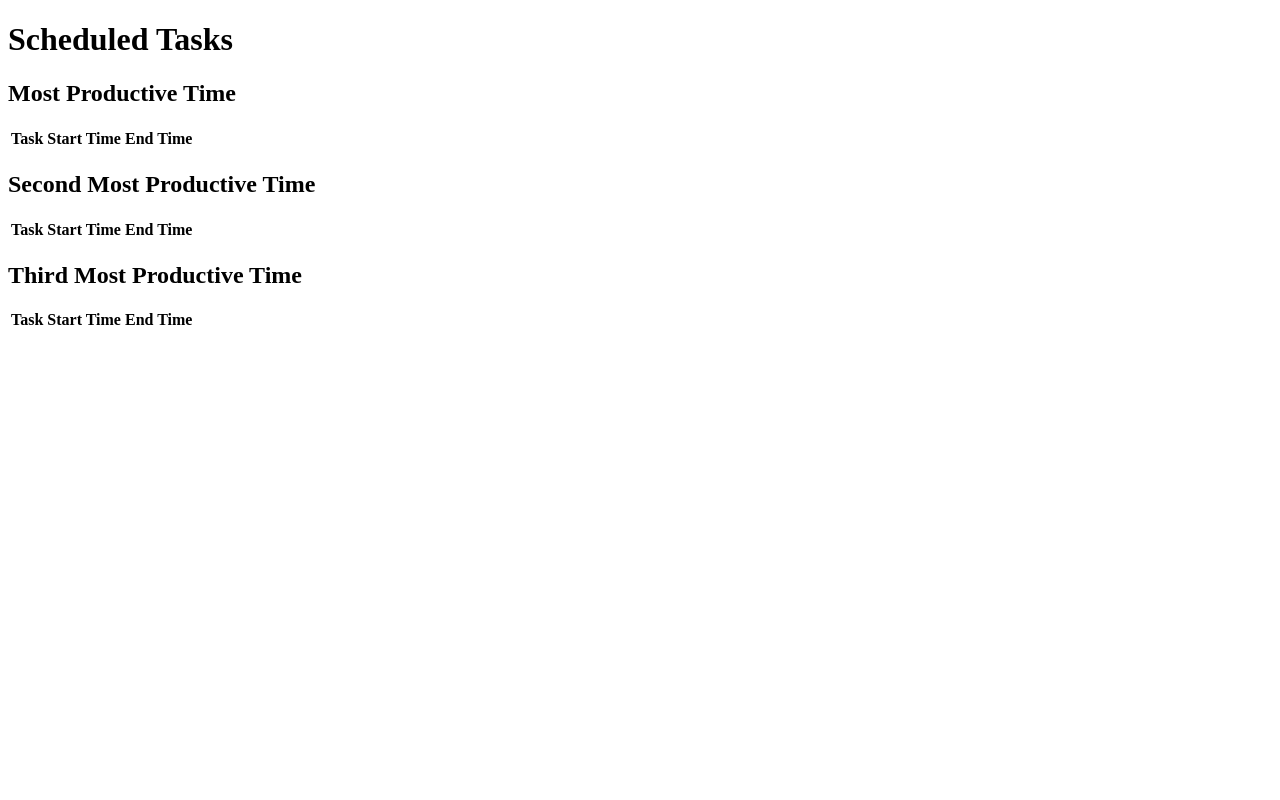
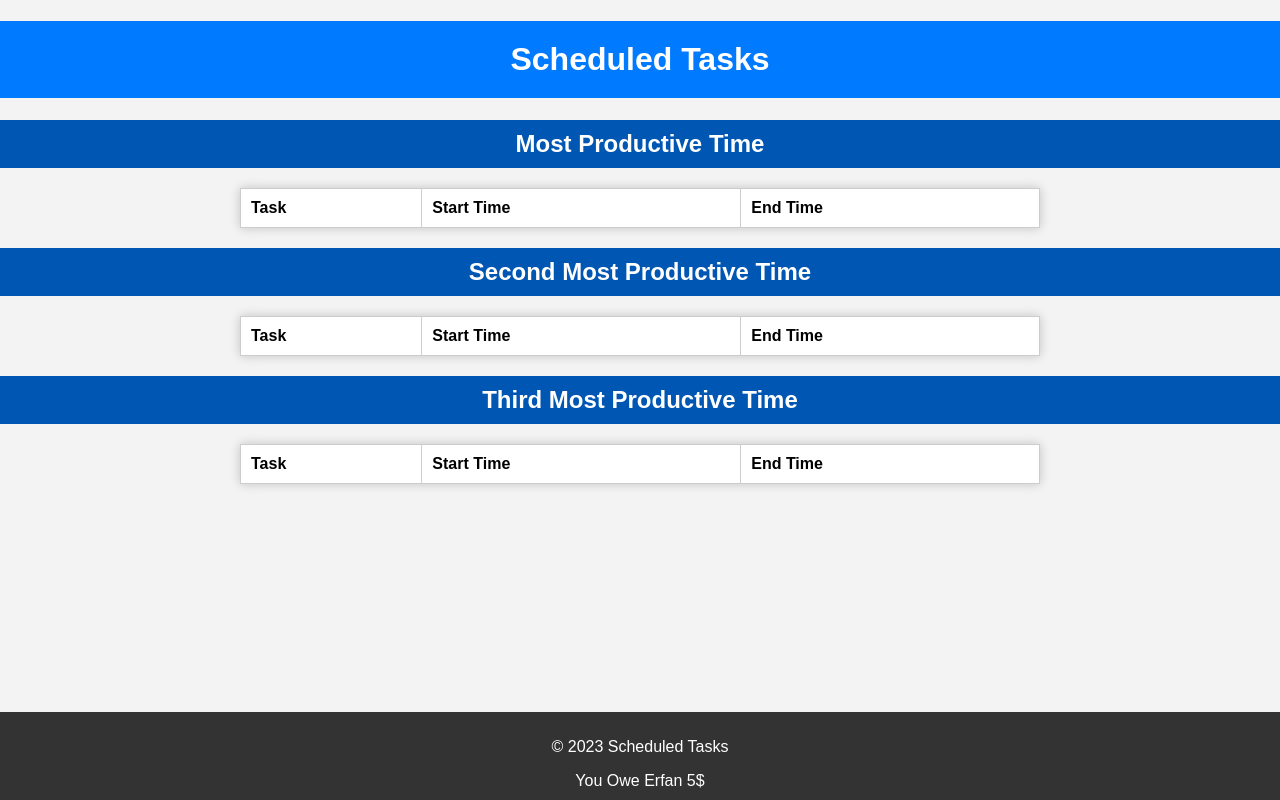
Before and after one commit to erfan231/Schedular, a Flask app: page /calendar in a window 1280 px wide. Run offline with Flask 3, Linux system fonts and the light colour scheme; lists and menus that the app fills with data are empty.

Commit message:
done - v2

```diff
--- a/templates/tasks.html
+++ b/templates/tasks.html
@@ -2,6 +2,61 @@
 <html>
 <head>
     <title>Scheduled Tasks</title>
+    <style>
+        body {
+            font-family: Arial, sans-serif;
+            background-color: #f3f3f3;
+            margin: 0;
+            padding: 0;
+            text-align: center;
+        }
+        h1 {
+            background-color: #007BFF;
+            color: #fff;
+            padding: 20px 0;
+        }
+        h2 {
+            background-color: #0056b3;
+            color: #fff;
+            padding: 10px;
+        }
+        table {
+            width: 100%;
+            max-width: 800px;
+            margin: 20px auto;
+            background-color: #fff;
+            border-collapse: collapse;
+            box-shadow: 0px 0px 10px rgba(0, 0, 0, 0.2);
+        }
+        th, td {
+            border: 1px solid #ccc;
+            padding: 10px;
+            text-align: left;
+        }
+        tr:nth-child(even) {
+            background-color: #f3f3f3;
+        }
+        tr:nth-child(odd) {
+            background-color: #fff;
+        }
+
+        footer {
+            background-color: #333;
+            color: #fff;
+            text-align: center;
+            padding: 10px 0;
+            position: absolute;
+            bottom: 0;
+            width: 100%;
+        }
+
+        /* Adjust link styles as needed */
+        footer a {
+            color: #fff;
+            text-decoration: none;
+        }
+
+    </style>
 </head>
 <body>
     <h1>Scheduled Tasks</h1>
@@ -38,7 +93,7 @@
         {% endfor %}
     </table>
 
-    <!-- Repeat similar sections for the third most productive time if needed -->
+    <!-- Add similar sections for the third most productive time if needed -->
 
     <h2>Third Most Productive Time</h2>
     <table>
@@ -56,4 +111,18 @@
         {% endfor %}
     </table>
 </body>
+
+
+<footer>
+    <p>&copy; 2023 Scheduled Tasks</p>
+    <div class="footer-icons">
+        <a href="#">You</a>
+        <a href="#">Owe</a>
+        <a href="#">Erfan</a>
+        <a href="#">5$</a>
+
+
+    </div>
+</footer>
+
 </html>
```
Also changed, not shown: templates/home.html (+93 -0 lines), templates/todo.html (+71 -20 lines).
